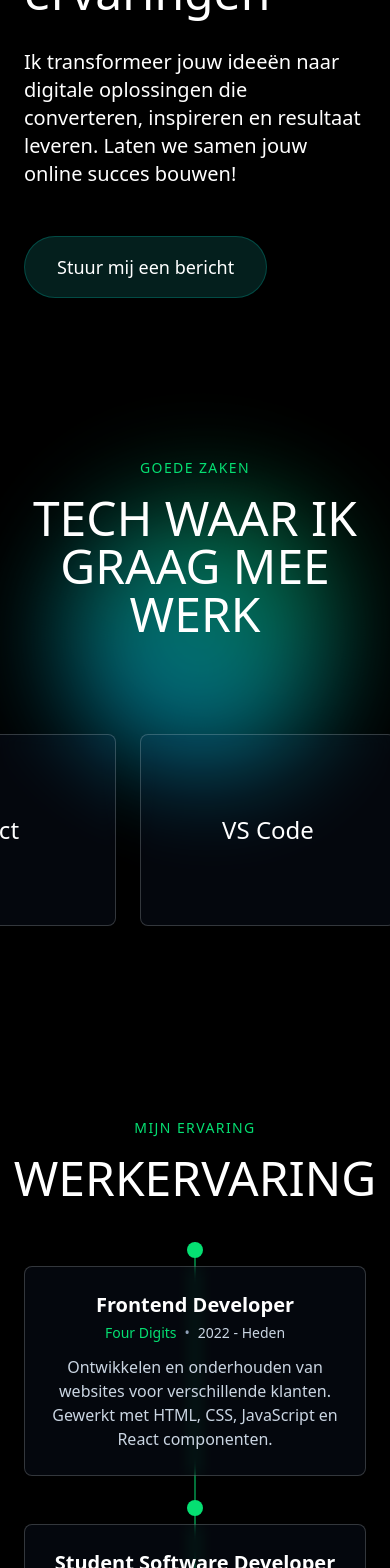
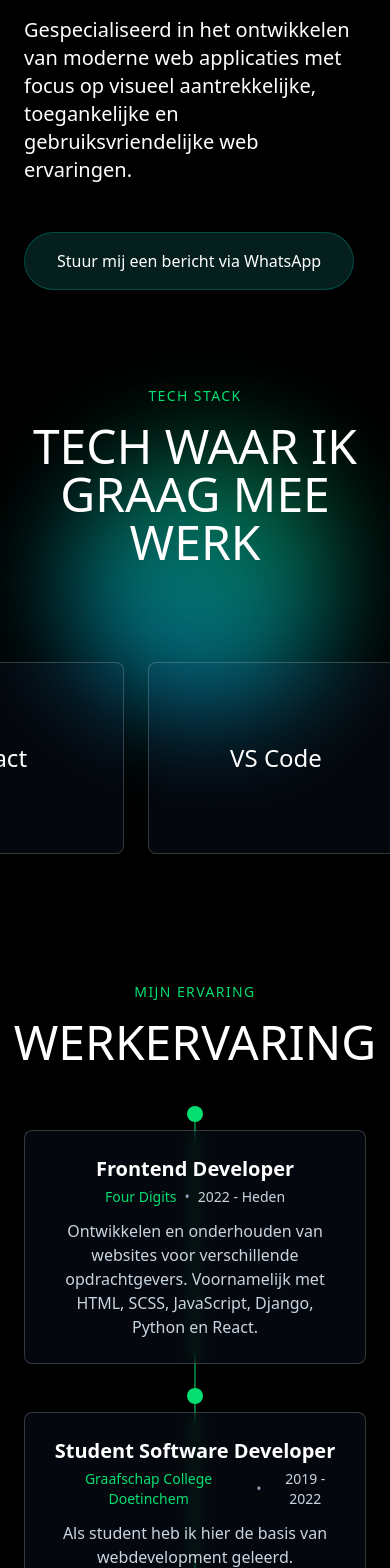
Before and after one commit to JordyKrudde/frontend-portfolio, a React (Vite) app: page / in a window 390 px wide. Shown: the part 432-2000 px from the top of the page. Built offline with nearby package versions, Linux system fonts and the light colour scheme.

Commit message:
make text changes, refine styling for mobile screens and texts

```diff
--- a/index.html
+++ b/index.html
@@ -4,7 +4,7 @@
     <meta charset="UTF-8" />
     <link rel="icon" type="image/svg+xml" href="/vite.svg" />
     <meta name="viewport" content="width=device-width, initial-scale=1.0" />
-    <title>Jordy Frontend</title>
+    <title>Jordy Krudde | Portfolio</title>
   </head>
   <body class="bg-black font-normal text-white text-base">
     <div id="root"></div>
--- a/src/components/blocks/ExperienceSection.jsx
+++ b/src/components/blocks/ExperienceSection.jsx
@@ -8,19 +8,19 @@ function ExperienceSection() {
       role: "Frontend Developer",
       company: "Four Digits",
       period: "2022 - Heden",
-      description: "Ontwikkelen en onderhouden van websites voor verschillende klanten. Gewerkt met HTML, CSS, JavaScript en React componenten."
+      description: "Ontwikkelen en onderhouden van websites voor verschillende opdrachtgevers. Voornamelijk met HTML, SCSS, JavaScript, Django, Python en React."
     },
     {
       id: 2,
       role: "Student Software Developer",
       company: "Graafschap College Doetinchem",
       period: "2019 - 2022",
-      description: "Als student heb ik hier de basis van softwareontwikkeling en webontwikkeling geleerd."
+      description: "Als student heb ik hier de basis van webdevelopment geleerd."
     },
   ];
 
   return (
-    <section className="py-20 text-white relative overflow-hidden" id="experience">
+    <section className="py-12 md:py-20 text-white relative overflow-hidden" id="experience">
       <div className="container mx-auto mb-16 z-10 relative">
         <div className="text-center mb-16">
           <p className="text-sm uppercase tracking-widest text-green-400 mb-4">MIJN ERVARING</p>
--- a/src/components/blocks/HeroSection.jsx
+++ b/src/components/blocks/HeroSection.jsx
@@ -4,23 +4,23 @@ import Button from '../ui/Button';
 function HeroSection() {
   return (
     <section
-      className="relative py-20 px-6 text-white md:mt-20 mt-6"
+      className="relative py-12 md:py-20 px-6 text-white md:mt-20 mt-6"
       id="home"
     >
       <div className="container flex justify-center mx-auto relative z-10">
         <div className="max-w-5xl">
-          <p className="text-xl font-light text-green-400 tracking-wide">JORDY KRUDDE | FRONTEND DEVELOPER</p>
+          <p className="text-xl font-light text-green-400 tracking-wide uppercase">Jordy Krudde | Frontend Developer</p>
           <h1 className="text-5xl md:text-7xl text-white mb-8">Developer met passie voor mooie en functionele web ervaringen</h1>
           <p className="text-xl md:text-2xl font-light max-w-2xl mb-12">
-            Ik transformeer jouw ideeën naar digitale oplossingen die converteren, inspireren en resultaat leveren. Laten we samen jouw online succes bouwen!
+            Gespecialiseerd in het ontwikkelen van moderne web applicaties met focus op visueel aantrekkelijke, toegankelijke en gebruiksvriendelijke web ervaringen.
           </p>
           <Button
               variant="primary"
               size="lg"
-              className="bg-teal-900/40 border border-teal-700/50 text-white hover:bg-teal-800/50 rounded-full py-4 px-8 flex items-center space-x-4 transition-all duration-300 cursor-auto"
-              href="mailto:jordykrudde@gmail.com"
+              className="bg-teal-900/40 border border-teal-700/50 text-white hover:bg-teal-800/50 rounded-full py-4 px-8 flex items-center space-x-4 transition-all duration-300"
+              href="https://wa.me/31640287003"
             >
-              <span>Stuur mij een bericht</span>
+              <span>Stuur mij een bericht via WhatsApp</span>
           </Button>
         </div>
       </div>
--- a/src/components/blocks/ProjectsGrid.jsx
+++ b/src/components/blocks/ProjectsGrid.jsx
@@ -12,42 +12,42 @@ function ProjectsGrid() {
     {
       id: 1,
       title: "Hogeschool Van Hall Larenstein",
-      description: "Website voor Hogeschool Van Hall Larenstein waar toekomstige studenten informatie kunnen vinden over de hogeschool en haar opleidingen",
+      description: "Website voor Hogeschool Van Hall Larenstein waar toekomstige studenten informatie kunnen vinden over de hogeschool en haar opleidingen.",
       image: hvhlImage,
       link: "https://hvhl.nl/"
     },
     {
       id: 2,
       title: "Veiligheidsregio Utrecht",
-      description: "Uitgebreid platform voor Veiligheidsregio Utrecht waar burgers informatie kunnen vinden over veiligheid in Utrecht",
+      description: "Uitgebreid platform voor Veiligheidsregio Utrecht waar burgers informatie kunnen vinden over veiligheid en incidenten in de provincie Utrecht.",
       image: vruImage,
       link: "https://www.vru.nl/"
     },
     {
       id: 3,
       title: "Dome Auctions",
-      description: "Online veilingplatform voor industriële apparatuur waar gebruikers apparatuur kunnen kopen en verkopen",
+      description: "Online veilingplatform voor industriële apparatuur waar gebruikers apparatuur kunnen kopen en sellers kunnen verkopen.",
       image: domeImage,
       link: "https://dome-auctions.com/en/"
     },
     {
       id: 4,
       title: "Warchild",
-      description: "Website voor Warchild waar informatie te vinden is over de organisatie en haar doelen",
+      description: "Website voor Warchild waar informatie te vinden is over de organisatie en haar doelen.",
       image: warchildImage,
       link: "https://warchild.nl/"
     },
     {
       id: 5,
       title: "Rent A Pin",
-      description: "Platform voor het huren van kaartmachines",
+      description: "Platform voor het huren van pinautomaten en een bijbehorende marketing website.",
       image: rapImage,
       link: "https://rentapin.nl/nl-nl/"
     },
     {
       id: 6,
       title: "Rijnland",
-      description: "Uitgebreid platform voor Rijnland Group",
+      description: "Uitgebreid platform voor Hoogheemraadschap Rijnland waar informatie te vinden is over het waterschap.",
       image: rijnlandImage,
       link: "https://www.rijnland.net/"
     }
@@ -55,12 +55,12 @@ function ProjectsGrid() {
 
   return (
     <div className="relative">
-      <section className="py-20 text-white relative overflow-hidden" id="projects">
+      <section className="py-12 md:py-20 text-white relative overflow-hidden" id="projects">
         <div className="container mx-auto mb-16 z-10">
           <div className="text-center">
             <p className="text-sm uppercase tracking-widest text-green-400 mb-4">PORTFOLIO</p>
-            <h2 className="text-5xl md:text-6xl">MIJN PROJECTEN</h2>
-            <p className="text-xl text-white/80 max-w-3xl mx-auto mt-6">Bekijk een aantal van mijn recente werken</p>
+            <h2 className="text-5xl md:text-6xl uppercase">Mijn projecten</h2>
+            <p className="text-xl text-white/80 max-w-3xl mx-auto mt-6">Verschillende projecten waar ik aan bijgedragen heb.</p>
           </div>
         </div>
 
--- a/src/components/blocks/TechStackSection.jsx
+++ b/src/components/blocks/TechStackSection.jsx
@@ -33,7 +33,7 @@ function TechStackSection() {
   }, []);
 
   const tech = [
-    { name: 'Github' },
+    { name: 'Git' },
     { name: 'React' },
     { name: 'VS Code' },
     { name: 'Tailwind CSS' },
@@ -42,7 +42,7 @@ function TechStackSection() {
     { name: 'SCSS' },
     { name: 'Figma' },
     { name: 'Windsurf' },
-    { name: 'Docker' },
+    { name: 'Vite' },
   ];
 
   return (
@@ -50,11 +50,11 @@ function TechStackSection() {
       <div className="absolute inset-0 z-0">
           <div id="blob" className="absolute top-1/5 left-1/2 right-1/2 -translate-x-1/2 filter blur-[8px] z-0"></div>
         </div>
-      <section className="py-20 text-white relative overflow-hidden">
+      <section className="py-12 md:py-20 text-white relative overflow-hidden">
         <div className="container mx-auto mb-16 z-10">
           <div className="text-center">
-            <p className="text-sm uppercase tracking-widest text-green-400 mb-4">GOEDE ZAKEN</p>
-            <h2 className="text-5xl md:text-6xl">TECH WAAR IK GRAAG MEE WERK</h2>
+            <p className="text-sm uppercase tracking-widest text-green-400 mb-4">Tech Stack</p>
+            <h2 className="text-5xl md:text-6xl uppercase">Tech waar ik graag mee werk</h2>
           </div>
         </div>
 
--- a/src/components/layout/Header.jsx
+++ b/src/components/layout/Header.jsx
@@ -29,11 +29,11 @@ function Header() {
           {/* Desktop Menu */}
           <div className="hidden md:flex items-center space-x-12">
             <div className="flex items-center">
-              <a href="#home" className="text-white hover:text-green-400 transition-colors px-7">HOME</a>
+              <a href="#home" className="text-white hover:text-green-400 transition-colors px-7 uppercase">Home</a>
               <div className="h-5 border-l border-gray-500/50"></div>
-              <a href="#experience" className="text-white hover:text-green-400 transition-colors px-7">WERKERVARING</a>
+              <a href="#experience" className="text-white hover:text-green-400 transition-colors px-7 uppercase">Werkervaring</a>
               <div className="h-5 border-l border-gray-500/50"></div>
-              <a href="#projects" className="text-white hover:text-green-400 transition-colors px-7">PROJECTEN</a>
+              <a href="#projects" className="text-white hover:text-green-400 transition-colors px-7 uppercase">Projecten</a>
             </div>
           </div>
 
--- a/src/components/ui/Button.jsx
+++ b/src/components/ui/Button.jsx
@@ -1,6 +1,6 @@
 import React from 'react';
 
-function Button({ children, variant = 'primary', size = 'md', className = '', onClick, ...props }) {
+function Button({ children, variant = 'primary', className = '', onClick, ...props }) {
   // Define variant styles
   const variantStyles = {
     primary: 'bg-blue-600 hover:bg-blue-700 text-white',
@@ -9,21 +9,14 @@ function Button({ children, variant = 'primary', size = 'md', className = '', on
     danger: 'bg-red-600 hover:bg-red-700 text-white',
   };
 
-  // Define size styles
-  const sizeStyles = {
-    sm: 'py-1 px-3 text-sm',
-    md: 'py-2 px-4',
-    lg: 'py-3 px-6 text-lg',
-  };
-
   return (
-    <button
-      className={`rounded font-medium transition-colors duration-200 focus:outline-none focus:ring-2 focus:ring-blue-500 focus:ring-opacity-50 ${variantStyles[variant]} ${sizeStyles[size]} ${className}`}
+    <a
+      className={`rounded font-medium w-max transition-colors duration-200 focus:outline-none focus:ring-2 focus:ring-blue-500 focus:ring-opacity-50 ${variantStyles[variant]} ${className}`}
       onClick={onClick}
       {...props}
     >
       {children}
-    </button>
+    </a>
   );
 }
 
```
